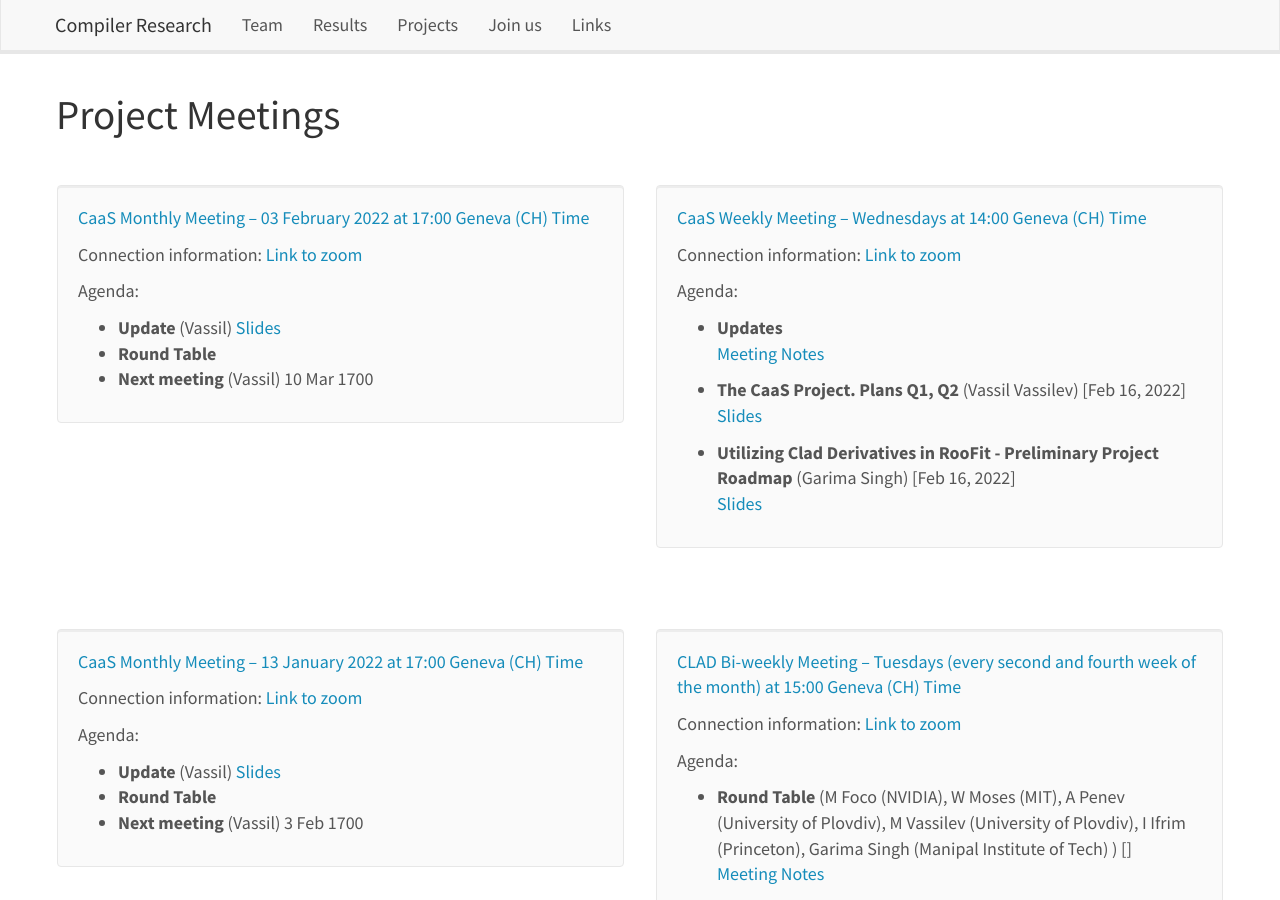
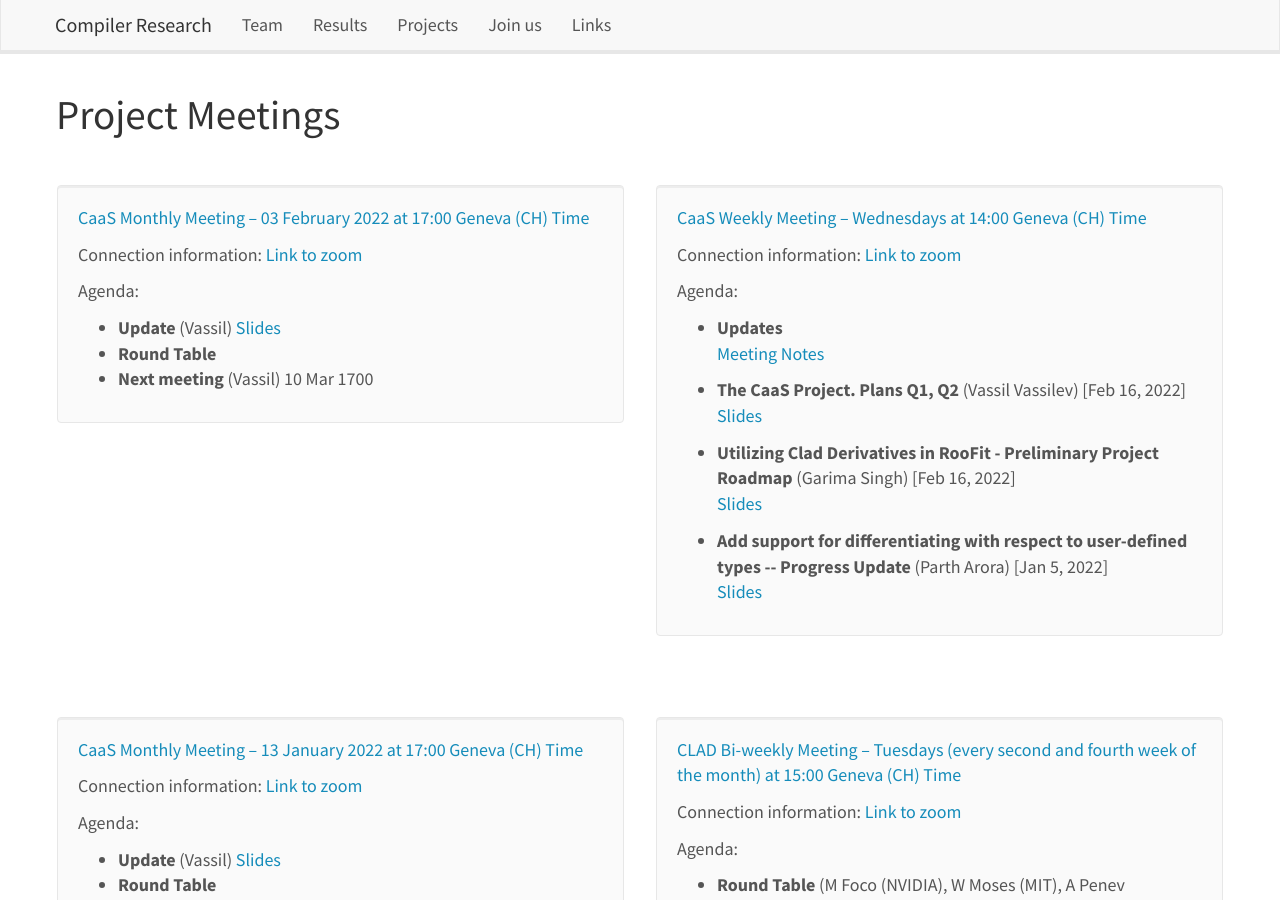
Before and after one commit to vgvassilev/clad, a Jekyll site: the page built from _pages/meetings.md, in a window 1280 px wide and 900 px high. Built offline with Jekyll 4.4.1, drawn with Linux system fonts in a browser that asks for light colours; nearby versions of some CDN libraries; a style sheet for code colours, icons or effects is not loaded.

Commit message:
Add Parth's slides on user-defined types support

```diff
--- a/_data/standing_meetings.yml
+++ b/_data/standing_meetings.yml
@@ -13,6 +13,10 @@
       date: 2022-02-16 14:00:00 +0200
       speaker: "Garima Singh"
       link: "[Slides](/assets/presentations/CaaS_Weekly_16_02_2022_Garima-Utilizing_Clad_Derivatives_in_RooFit.pdf)"
+    - title: "Add support for differentiating with respect to user-defined types -- Progress Update"
+      date: 2022-01-05 14:00:00 +
+      speaker: "Parth Arora"
+      link: "[Slides](/assets/presentations/CaaS_Weekly_05_01_2022_Parth-Add_Support_For_Differentiating_wrt_User_Defined_Types.pdf)"
 
 - name: "CLAD Bi-weekly Meeting"
   date: Tuesdays (every second and fourth week of the month)
```
Also changed, not shown: 1 other file.
